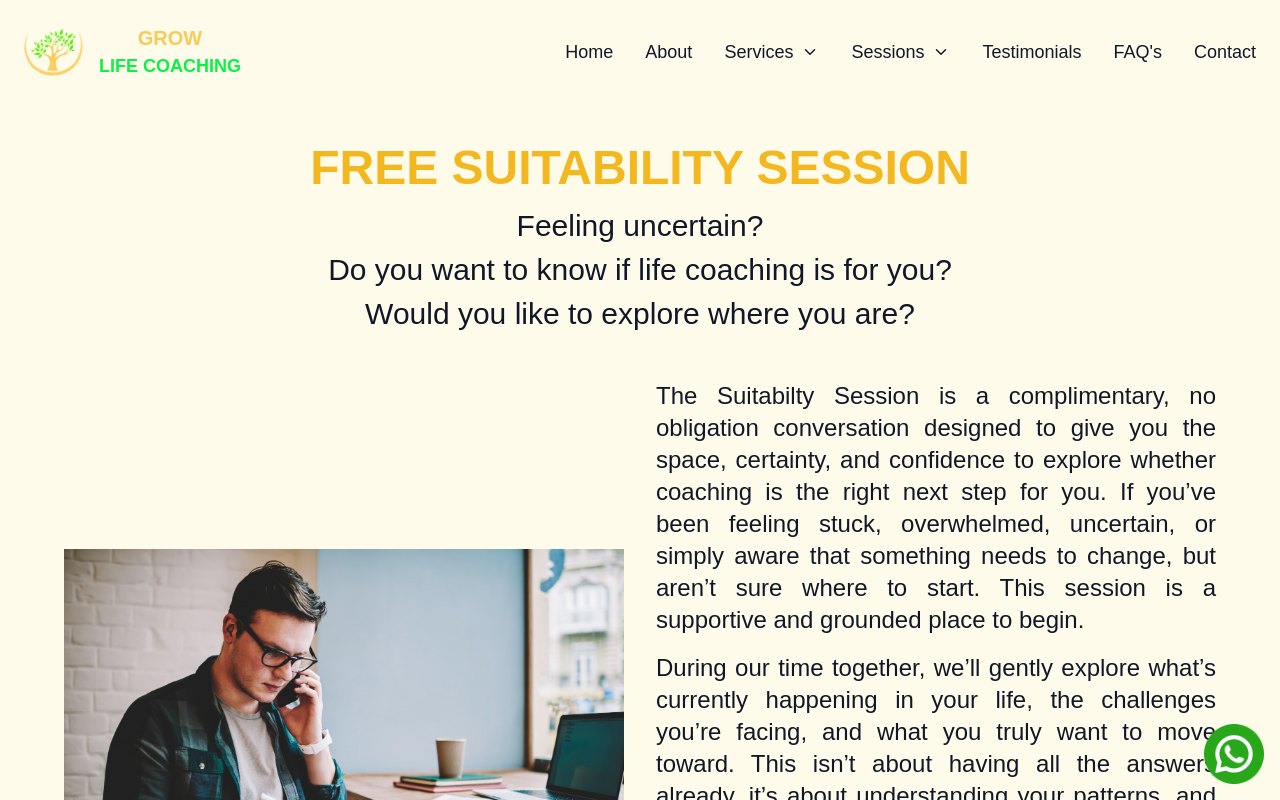
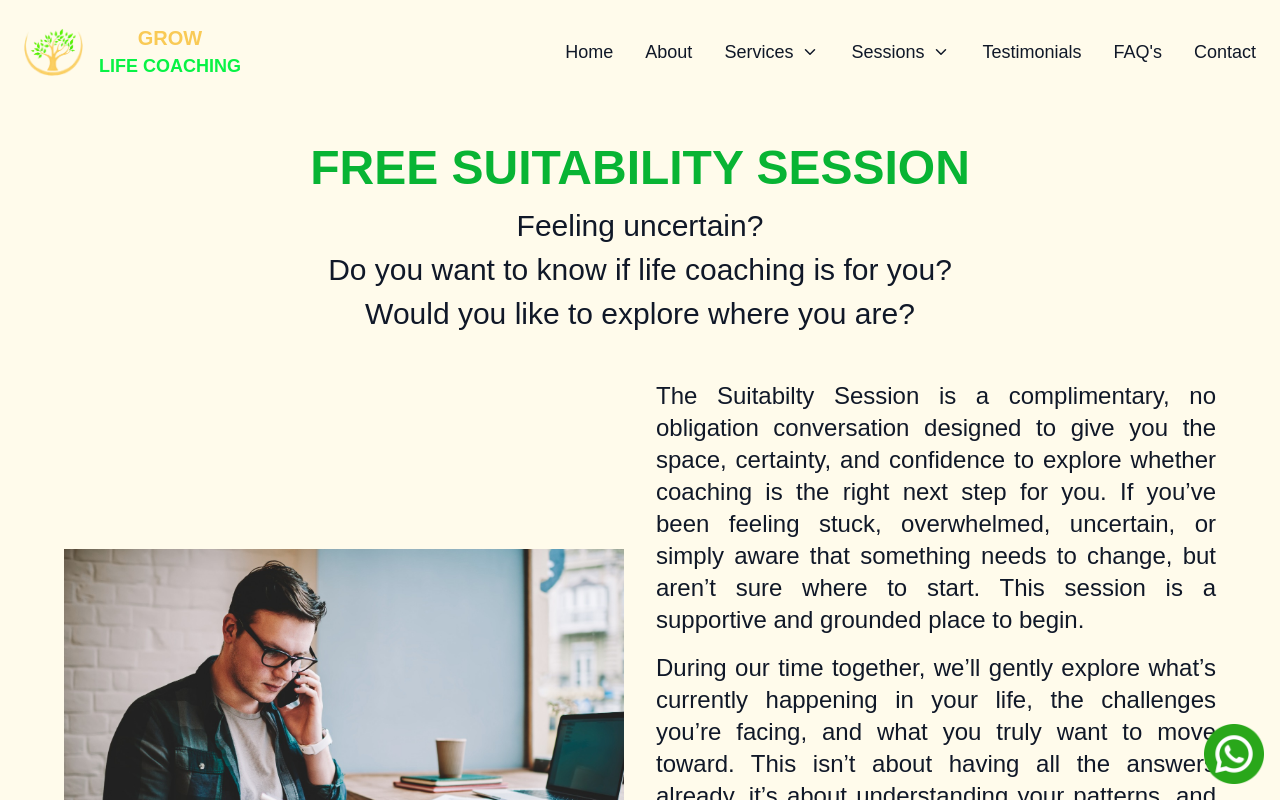
Before and after one commit to alay04/GrowLife-Coaching, a Next.js app: page /free-suitability-session in a window 1280 px wide. Shown: the top 800 px of the page. Built offline with nearby package versions, Linux system fonts and the light colour scheme.

Commit message:
color change

```diff
--- a/app/free-suitability-session/page.tsx
+++ b/app/free-suitability-session/page.tsx
@@ -6,7 +6,7 @@ const Page = () => {
   return (
     <div className="bg-amber-50 min-h-[60vh] p-6 lg:p-16 text-gray-900">
       <div className="mt-20"></div>
-			<h1 className="text-5xl text-[#f3b71f] mb-4 uppercase font-bold text-center">
+      <h1 className="text-5xl text-[#08b434]  mb-4 uppercase font-bold text-center">
         FREE SUITABILITY SESSION
       </h1>
       <div className="text-center flex flex-col justify-center items-center gap-2 text-3xl mb-4 ">
```
Lines whose indentation alone changed are shown as unchanged.
